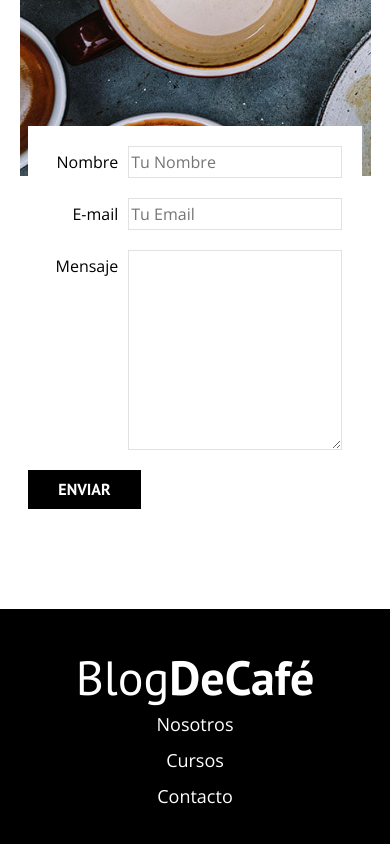
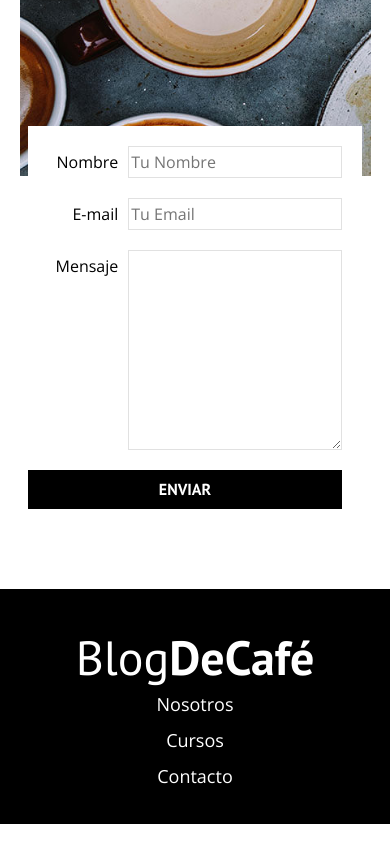
Before and after one commit to sebastgran15/Blog-de-Cafe, a plain HTML site: page contacto.html in a window 390 px wide. Shown: the part 926-1770 px from the top of the page. Drawn offline with nearby package versions, Linux system fonts and the light colour scheme.

Commit message:
cambio en boton de contacto

```diff
--- a/contacto.html
+++ b/contacto.html
@@ -58,7 +58,7 @@
                 <textarea class="campo__field campo__field--textarea" id="mensaje"></textarea>
             </div>
             <div class="campo">
-                <input type="submit" value="Enviar" class="boton boton--primario">
+                <input type="submit" value="Enviar" class="boton boton--primario alinear">
             </div>
         </form>
 
--- a/css/styles.css
+++ b/css/styles.css
@@ -83,12 +83,14 @@ img {
 }
 
 /** HEADER **/
-.webp .header{
+.webp .header {
     background-image: url(/img/banner.webp);
 }
-.no-webp .header{
+
+.no-webp .header {
     background-image: url(/img/banner.jpg);
 }
+
 .header {
     height: 60rem;
     background-size: cover;
@@ -182,9 +184,11 @@ img {
         display: inline-block;
     }
 }
-.boton:hover{
+
+.boton:hover {
     cursor: pointer;
 }
+
 .boton--primario {
     background-color: var(--negro);
 }
@@ -266,11 +270,13 @@ img {
     width: 95%;
     padding: 2rem 2rem 2rem 0;
 }
+
 @media (min-width: 768px) {
-  .formulario{
-    padding: 4rem;
-  }
+    .formulario {
+        padding: 4rem;
+    }
 }
+
 .campo {
     display: flex;
     margin-bottom: 2rem;
@@ -290,3 +296,13 @@ img {
 .campo__field--textarea {
     height: 20rem;
 }
+
+.alinear {
+    margin: 0 auto;
+}
+
+@media (max-width: 500px) {
+    .alinear {
+        width: 100%;
+    }
+}
```
